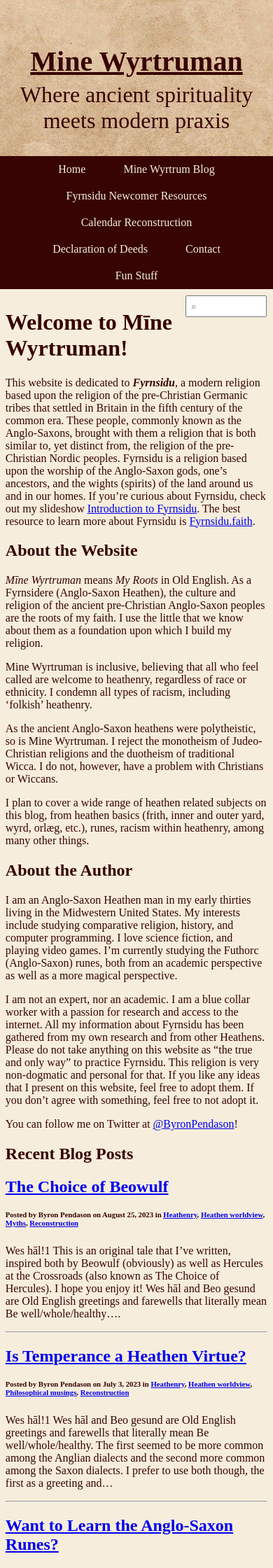
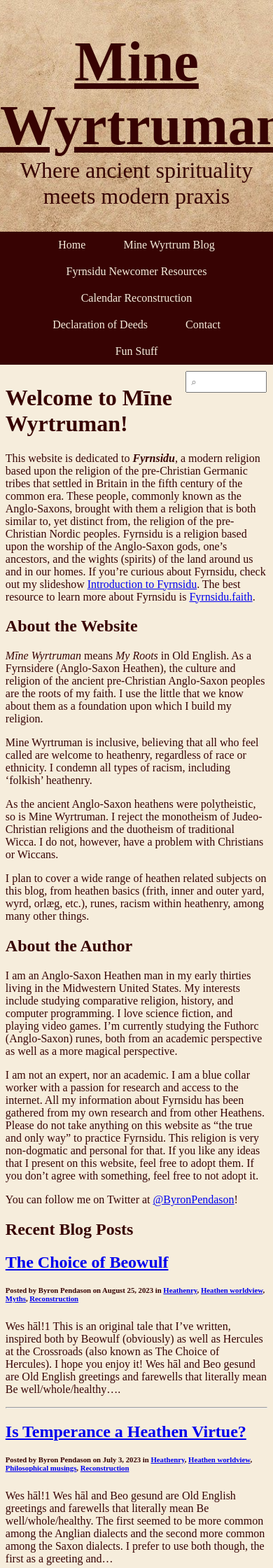
Before and after one commit to byronpendason/mwtest, a Jekyll site: the page built from index.md, in a window 390 px wide. Shown: the top 2240 px of the page at 70% size. Built offline with Jekyll 4.4.1, drawn with Linux system fonts in a browser that asks for light colours; some web fonts are replaced; our own code applies the rules of GitHub Pages for plain Markdown files; comment, search, counter and statistics services are not loaded.

Commit message:
Update style.css
changed title size to 1.25em

```diff
--- a/css/style.css
+++ b/css/style.css
@@ -23,7 +23,7 @@ body {
 }
 @media screen and (max-width: 800px) {
   .title a {
-    font-size: 40px;
+    font-size: 1.25em;
   }
 }
 .page-title {
```
